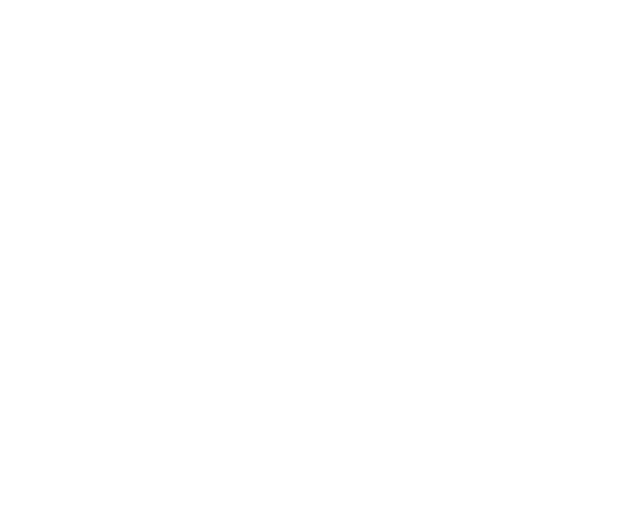
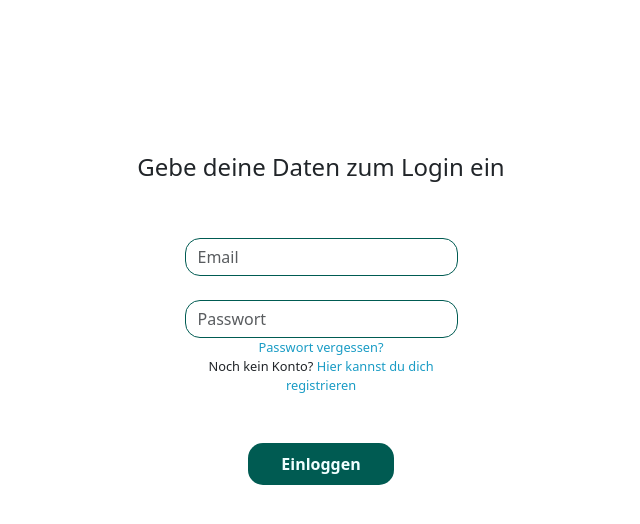
Before and after one commit to NicoNotAvailable/myCargonaut, an Angular app in the folder myCargonaut-client/: page /login in a window 1280 px wide. Before the commit this address led to /. Shown: the top 524 px of the page, without its empty margins (297-937 px from the left). Built offline with nearby package versions, Linux system fonts and the light colour scheme.

Commit message:
some front end sheesh

```diff
--- a/myCargonaut-client/src/app/app.routes.ts
+++ b/myCargonaut-client/src/app/app.routes.ts
@@ -1,8 +1,10 @@
 import { Routes } from '@angular/router';
 import {RegisterComponent} from "./register/register.component";
+import {LoginComponent} from "./login/login.component";
 
 export const routes: Routes = [
 
   { path: 'register', component: RegisterComponent },
+  { path: 'login', component: LoginComponent },
 
 ];
--- /dev/null
+++ b/myCargonaut-client/src/app/login/login.component.css
@@ -0,0 +1,49 @@
+html{
+  background-color: azure;
+  font-family: Roboto, sans-serif;
+}
+
+.customButton{
+  background-color: #005B52;
+  padding: 0.5rem 2rem;
+  color: azure;
+  font-weight: 600;
+  border-radius: 15px;
+  transition: all 0.3s ease;
+}
+.customButton:hover, .customButton:active, .customButton:focus{
+  box-shadow: 0 0 10px #005B52;
+  text-shadow: 0 0 5px azure;
+  background-color: #005B52;
+}
+
+
+#loginField {
+  background-color: #fff;
+  margin-bottom: 10px;
+  border-radius: 20px;
+  padding: 5% 0 3% 0;
+  transition: all 0.4s ease;
+}
+#loginField:hover{
+  box-shadow: 0px 0px 20px #005B52;
+}
+
+.form-control{
+
+  border: 0.1rem solid #005B52;
+  border-radius: 15px;
+
+}
+
+.form-control:active{
+  border: #059e4b;
+}
+
+#passwordArea div a{
+  color: #1a9cc5;
+  text-decoration: none;
+}
+#passwordArea div{
+  font-size: 0.8rem;
+}
--- /dev/null
+++ b/myCargonaut-client/src/app/login/login.component.html
@@ -0,0 +1,43 @@
+<div class="container m-lg-5">
+  <div class="row justify-content-center">
+    <div class="col-10 col-md-8 col-lg-6 text-center my-5" id="loginField">
+      <div class="row justify-content-center">
+        <div class="text-center mb-5">
+          <h4>Gebe deine Daten zum Login ein</h4>
+        </div>
+      </div>
+      <form (ngSubmit)="!emailInput.invalid && !passwordInput.invalid && userLogin(form)" #form="ngForm">
+        <div class="row justify-content-center mb-4">
+          <div class="col-12 col-md-8 col-lg-6 text-center">
+            <input [(ngModel)]="email" #emailInput="ngModel" type="email" class="form-control" name="email" required
+                   placeholder="Email">
+            <span *ngIf="emailInput.invalid && (emailInput.dirty || emailInput.touched)" class="text-danger">
+        <span *ngIf="emailInput.errors && emailInput.errors['required']">
+          Bitte gib deine Email ein!
+        </span>
+      </span>
+          </div>
+        </div>
+        <div class="row justify-content-center">
+          <div class="col-12 col-md-8 col-lg-6 text-center" id="passwordArea">
+            <input [(ngModel)]="password" #passwordInput="ngModel" type="password" class="form-control" name="password"
+                   placeholder="Passwort">
+            <div><a href="#">Passwort vergessen?</a></div>
+            <div>Noch kein Konto? <a href="#">Hier kannst du dich registrieren</a></div>
+            <span *ngIf="passwordInput.invalid && (passwordInput.dirty || passwordInput.touched)" class="text-danger">
+        <span *ngIf="passwordInput.errors && passwordInput.errors['required']">
+          Bitte gib dein Passwort ein!
+        </span>
+      </span>
+          </div>
+        </div>
+        <div class="row justify-content-center">
+          <div class="col-12 col-md-8 col-lg-6 mt-5 mb-3 text-center">
+            <button type="submit" class="btn customButton">Einloggen</button>
+            <span class="text-danger"> {{ message }}</span>
+          </div>
+        </div>
+      </form>
+    </div>
+  </div>
+</div>
--- /dev/null
+++ b/myCargonaut-client/src/app/login/login.component.ts
@@ -0,0 +1,46 @@
+import { Component } from '@angular/core';
+import {FormsModule} from "@angular/forms";
+import {HttpClient, HttpClientModule} from "@angular/common/http";
+import {NgIf} from "@angular/common";
+import {response} from "express";
+
+@Component({
+  selector: 'app-login',
+  standalone: true,
+  imports: [FormsModule, HttpClientModule, NgIf],
+  templateUrl: './login.component.html',
+  styleUrl: './login.component.css'
+})
+export class LoginComponent {
+  email: string = "";
+  password: string = "";
+
+  message: string = "";
+
+  constructor(private http: HttpClient) {
+  }
+
+  userLogin(form: any): void{
+    const userData = {
+      email: this.email,
+      password: this.password,
+    };
+
+    this.http.post("http://localhost:8080/session/login", userData).subscribe(
+      response =>{
+        form.resetForm();
+        this.message = "Anmeldung lief swaggy";
+        setTimeout(() =>{
+          this.message = "";
+        }, 5000);
+      },
+      error => {
+        console.error(error);
+        this.message = error.error.message || "Passwort oder Email stimmt nicht überein";
+        setTimeout(()=> {
+          this.message = "";
+        }, 5000);
+      }
+    );
+  }
+}
--- a/myCargonaut-client/src/app/register/register.component.css
+++ b/myCargonaut-client/src/app/register/register.component.css
@@ -1,28 +1,30 @@
 #registerField {
   background-color: #fff;
-  box-shadow: 0px 0px 20px #005B52;
-  border: 1px solid #ddd;
   margin-bottom: 10px;
   border-radius: 20px;
   padding-right: 7%;
   padding-left: 7%;
   padding-top: 3%;
   padding-bottom: 3%;
-  }
+  transition: all 0.4s ease;
+}
+#registerField:hover{
+  box-shadow: 0px 0px 20px #005B52;
+}
 
-.form-control{
+.form-control {
 
-  border: 1px solid #005B52;
+  border: 0.1rem solid #005B52;
   border-radius: 15px;
 
 }
 
-#divLine{
+#divLine {
   border: 1px solid #000;
   margin: 20px;
 }
 
-#profilePic{
+#profilePic {
   width: 200px;
   height: 200px;
 }
```
Also changed, not shown: 1 other file (tests, documents, lock files or other folders).
